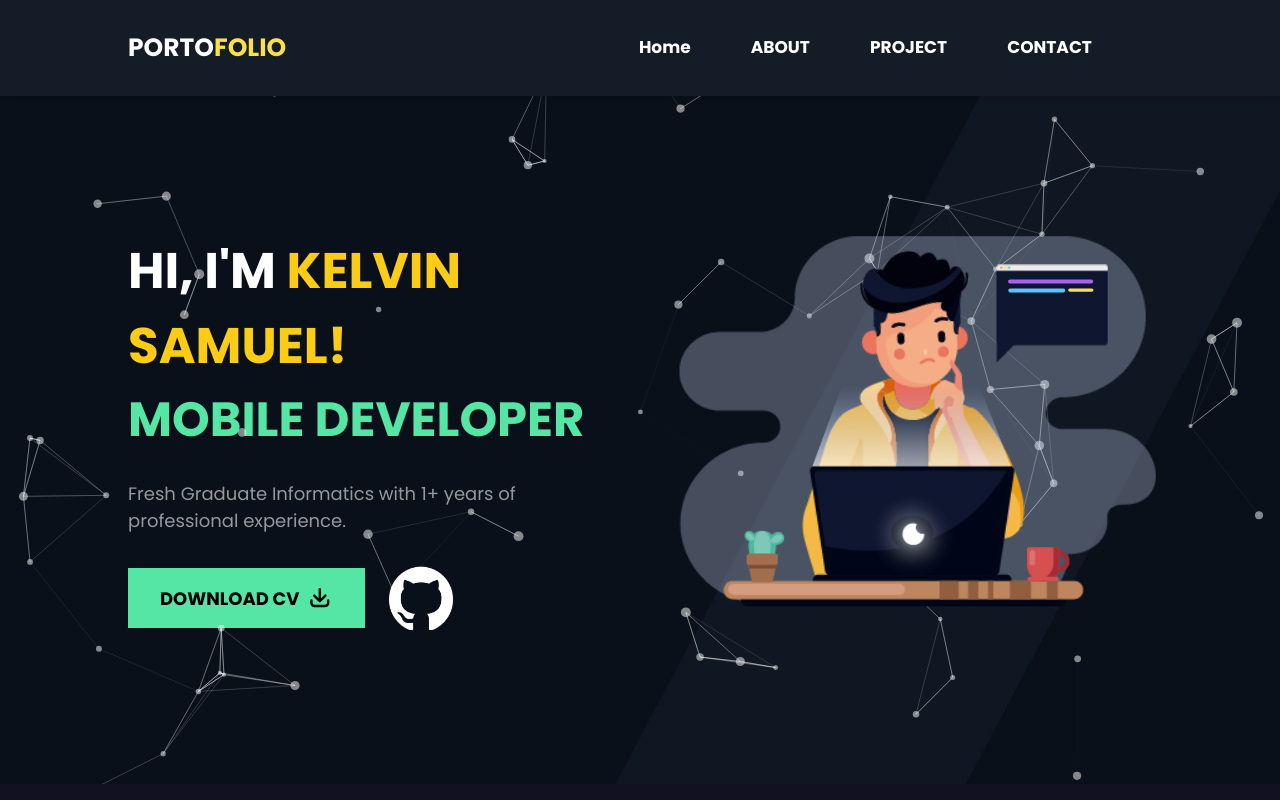
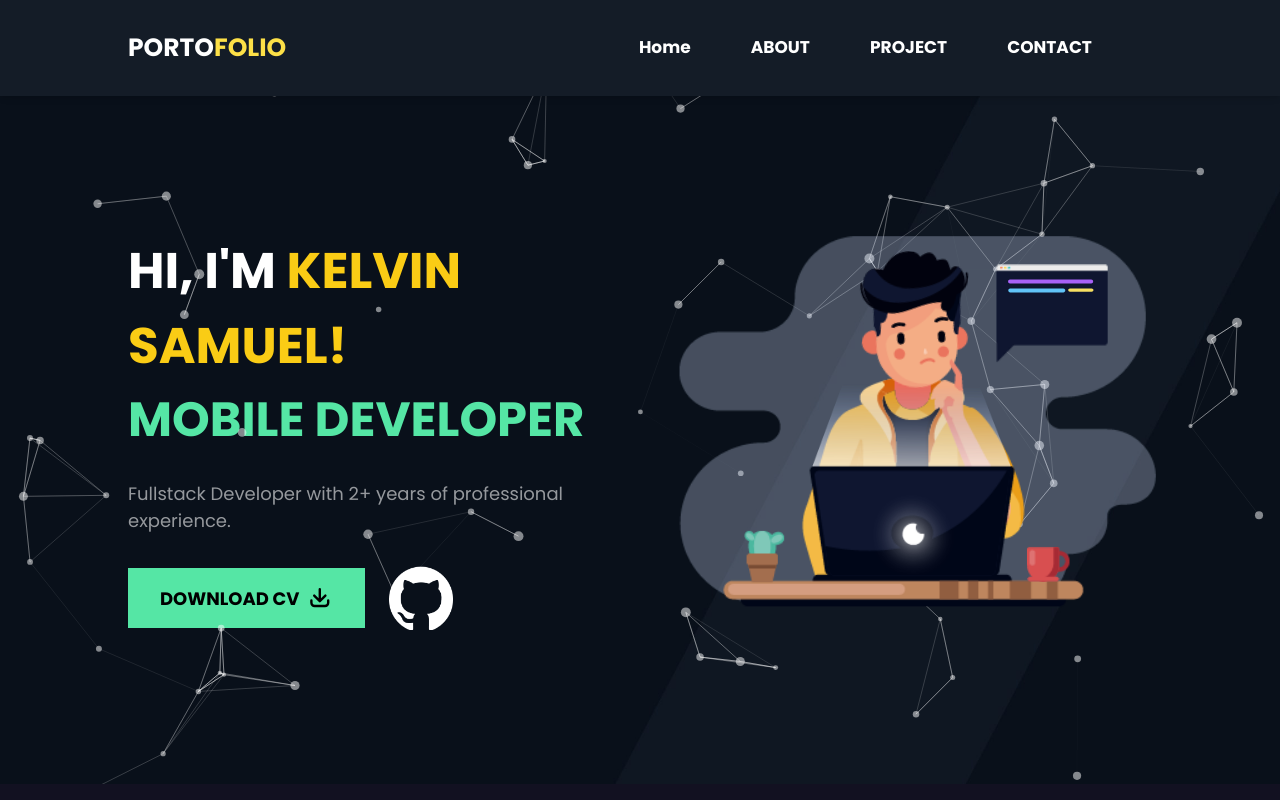
Before and after one commit to Kelvin2212/My-Portofolio, a Next.js app: page / in a window 1280 px wide. Shown: the top 800 px of the page. Built offline with nearby package versions, Linux system fonts and the light colour scheme.

Commit message:
Update Portofolio text effect

```diff
--- a/Components/Hero.tsx
+++ b/Components/Hero.tsx
@@ -43,7 +43,7 @@ const Hero = () => {
           </h1>
           <TextEffect />
           <p className="mt-[1.5rem] text-[18px] text-[#ffffff92]">
-            Fresh Graduate Informatics with 1+ years of professional experience.
+            Fullstack Developer with 2+ years of professional experience.
           </p>
           <div className="mt-[2rem] flex-col space-y-6 sm:space-y-0 sm:flex sm:flex-row items-center sm:space-x-6">
             <button
--- a/Components/Projects.tsx
+++ b/Components/Projects.tsx
@@ -14,21 +14,21 @@ const projects: Project[] = [
     title: "Nekoya Website",
     image: "/images/project1.png",
     description:
-      "The e-commerce platform takes the form of a website and provides various types of shoes from several shoe brands.",
+      "The e-commerce platform takes the form of a website and provides various types of shoes from several shoes brands.",
     link: "https://github.com/Nekoya-Site/Web",
   },
   {
     title: "Nekoya App",
     image: "/images/project2.png",
     description:
-      "The e-commerce platform takes the form of an app and provides various types of shoes from several shoe brands.",
+      "The e-commerce platform takes the form of an app and provides various types of shoes from several shoes brands.",
     link: "https://github.com/Nekoya-Site/App",
   },
   {
     title: "Easy Learn",
     image: "/images/project3.png",
     description:
-      "A useful application for children to learn English and pronounce it, and can be a learning medium to learn spelling.",
+      "A useful application for children to learn English and pronounce it, and can be a learning media to learn spelling.",
     link: "https://github.com/Easy-Learn/App",
   },
   {
```
